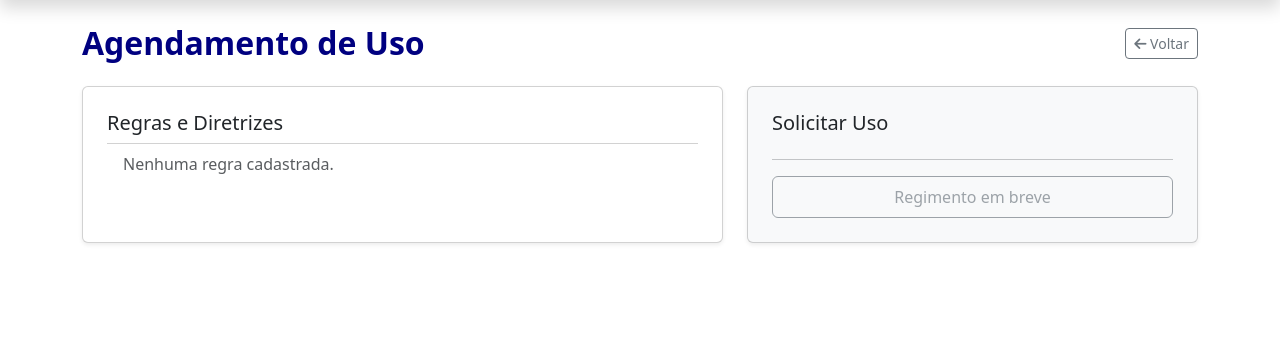
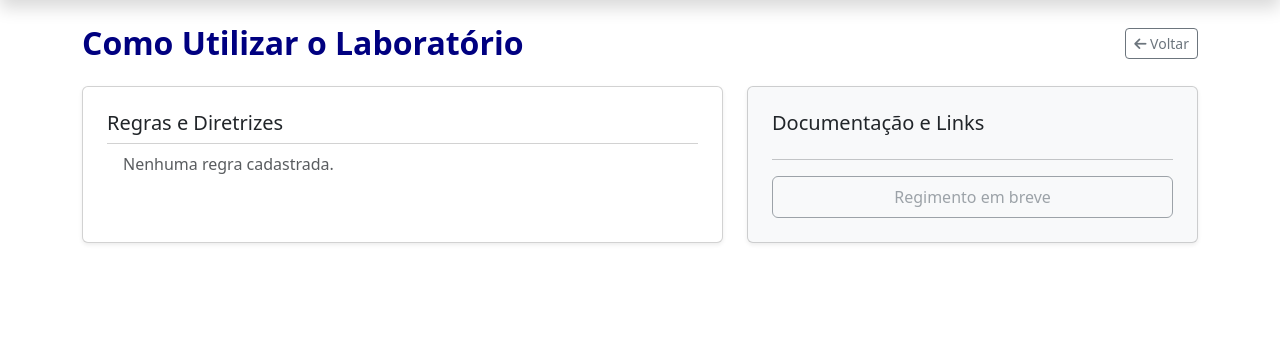
Before and after one commit to almeidasudarioarthurcassius-maker/SITE-OFICIAL-LABRIOS, a Flask app: page /how-to-use in a window 1280 px wide. Shown: the part 59-420 px from the top of the page. Run offline with Flask 3, Linux system fonts and the light colour scheme; data comes from the database, SQL or seed files in the repository; data that the repository does not hold is empty.

Commit message:
Update how_to_use.html

```diff
--- a/site-labrios-oficial/templates/how_to_use.html
+++ b/site-labrios-oficial/templates/how_to_use.html
@@ -1,19 +1,19 @@
 {% extends "base.html" %}
 {% block content %}
 <div class="d-flex justify-content-between align-items-center mb-4">
-    <h2 class="fw-bold m-0" style="color: var(--navy);">Agendamento de Uso</h2>
+    <h2 class="fw-bold m-0" style="color: var(--navy);">Como Utilizar o Laboratório</h2>
     <a href="/" class="btn btn-sm btn-outline-secondary"><i class="fas fa-arrow-left"></i> Voltar</a>
 </div>
 
 <div class="row g-4">
     <div class="col-md-7">
         <div class="card p-4 shadow-sm h-100">
-          <h5>Regras e Diretrizes</h5>
+           <h5>Regras e Diretrizes</h5>
             <ul class="list-group list-group-flush">
                 {% for r in rules %}
                 <li class="list-group-item d-flex align-items-start">
-                  <i class="fas fa-check-circle text-success me-2 mt-1"></i>
-                  <div>{{ r.content }}</div>
+                   <i class="fas fa-check-circle text-success me-2 mt-1"></i>
+                   <div>{{ r.content }}</div>
                </li>
                 {% else %}
                 <li class="list-group-item text-muted">Nenhuma regra cadastrada.</li>
@@ -24,12 +24,11 @@
 
     <div class="col-md-5">
         <div class="card p-4 shadow-sm h-100 bg-light">
-          <h5>Solicitar Uso</h5>
+           <h5>Documentação e Links</h5>
             <hr>
             {% if settings.external_form_link %}
-            <p class="small text-muted">Clique abaixo para preencher o formulário de solicitação de uso de equipamentos:</p>
             <a href="{{ settings.external_form_link }}" target="_blank" class="btn btn-navy w-100 mb-3 py-2">
-                <i class="fab fa-google-drive me-2"></i> Formulário de Solicitação
+                <i class="fab fa-google-drive me-2"></i> Formulário Oficial de Uso
             </a>
             {% endif %}
 
```
